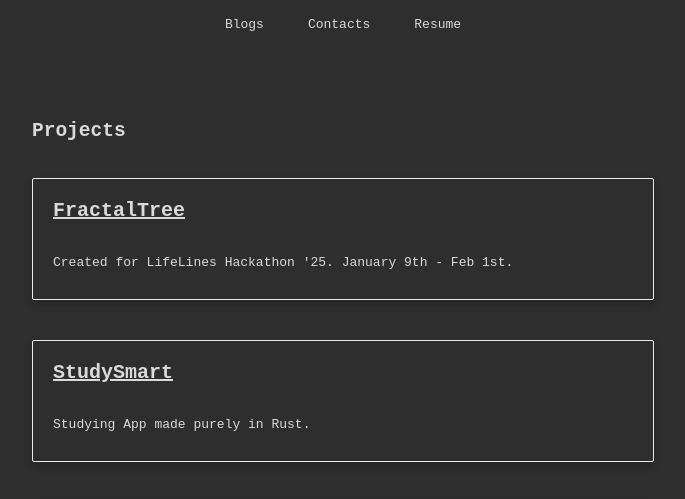
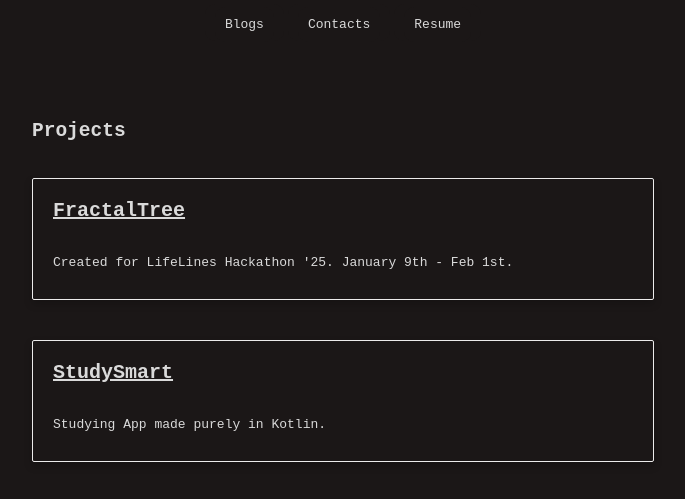
Before and after one commit to gnuslashlaith/Portfolio, a plain HTML site: page index.html in a window 1280 px wide. Shown: the part 83-582 px from the top of the page, without its empty margins (297-982 px from the left). Drawn offline with Linux system fonts and the light colour scheme.

Commit message:
[FON] Editing theme

```diff
--- a/assets/styles.css
+++ b/assets/styles.css
@@ -1,5 +1,5 @@
 * {
-    background-color: rgb(46,46,46);
+    background-color: rgb(27, 23, 23);
 }
 
 .title {
--- a/blogs/styles.css
+++ b/blogs/styles.css
@@ -1,5 +1,5 @@
 * {
-    background-color: rgb(46,46,46);
+    background-color: rgb(27,23,23);
 }
 
 .title {
--- a/index.html
+++ b/index.html
@@ -31,9 +31,9 @@
 
             </div>
             <div class="card">
-                <a class="projectTitle" href="https://github.com/gnuslashlaith/StudySmart"> StudySmart</a>
+                <a class="projectTitle" href="https://github.com/gnuslashlaith/StudySmarts"> StudySmart </a>
 
-                <p class="desc"> Studying App made purely in Rust.</p>
+                <p class="desc"> Studying App made purely in Kotlin.</p>
             </div>
             <div class="card">
                 <a class="projectTitle" href="https://github.com/gnuslashlaith/Portfolio"> GNU/Laith</a>
```
Also changed, not shown: blogs.html (+0 -3 lines).
